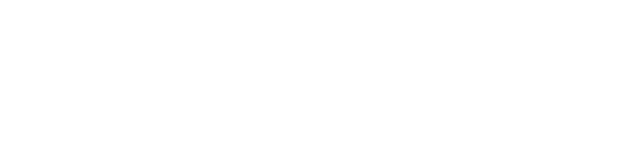
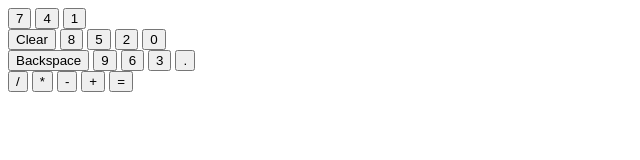
Before and after one commit to aspray0/odin-calculator, a plain HTML site: page index.html in a window 1280 px wide. Shown: the whole page, without its empty margins (0-640 px from the left). Drawn offline with Linux system fonts and the light colour scheme.

Commit message:
Add basic buttons to index

```diff
--- a/index.html
+++ b/index.html
@@ -7,6 +7,36 @@
     <script src="./script.js" defer></script>
   </head>
   <body>
-
+    <div class="container">
+      <div class="display"></div>
+      <div class="button-container">
+        <div class="buttons">
+          <button type="button">7</button>
+          <button type="button">4</button>
+          <button type="button">1</button>
+        </div>
+        <div class="buttons">
+          <button type="button">Clear</button>
+          <button type="button">8</button>
+          <button type="button">5</button>
+          <button type="button">2</button>
+          <button type="button">0</button>
+        </div>
+        <div class="buttons">
+          <button type="button">Backspace</button>
+          <button type="button">9</button>
+          <button type="button">6</button>
+          <button type="button">3</button>
+          <button type="button">.</button>
+        </div>
+        <div class="buttons">
+          <button type="button">/</button>
+          <button type="button">*</button>
+          <button type="button">-</button>
+          <button type="button">+</button>
+          <button type="button">=</button>
+        </div>
+      </div>
+    </div>
   </body>
 </html>
```
